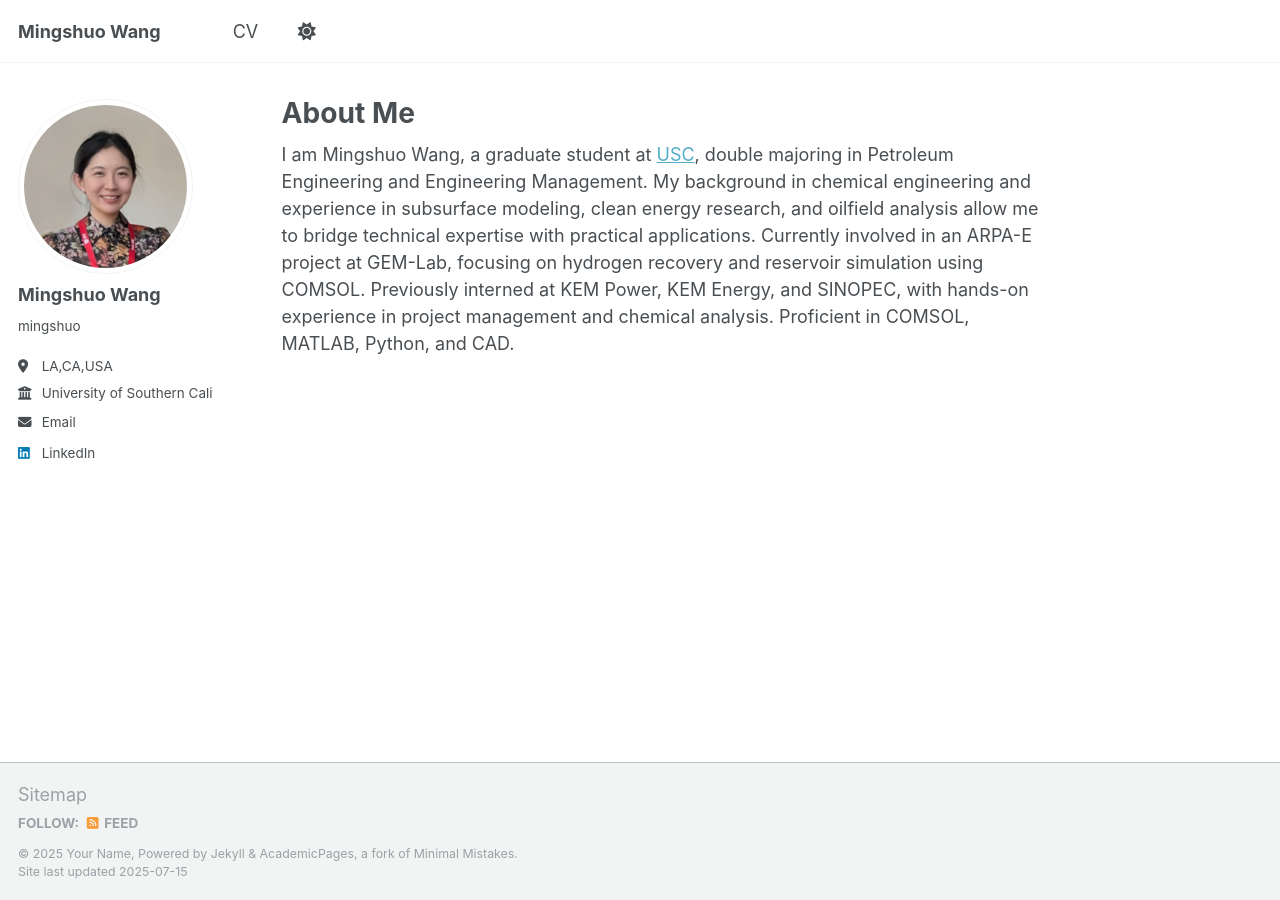
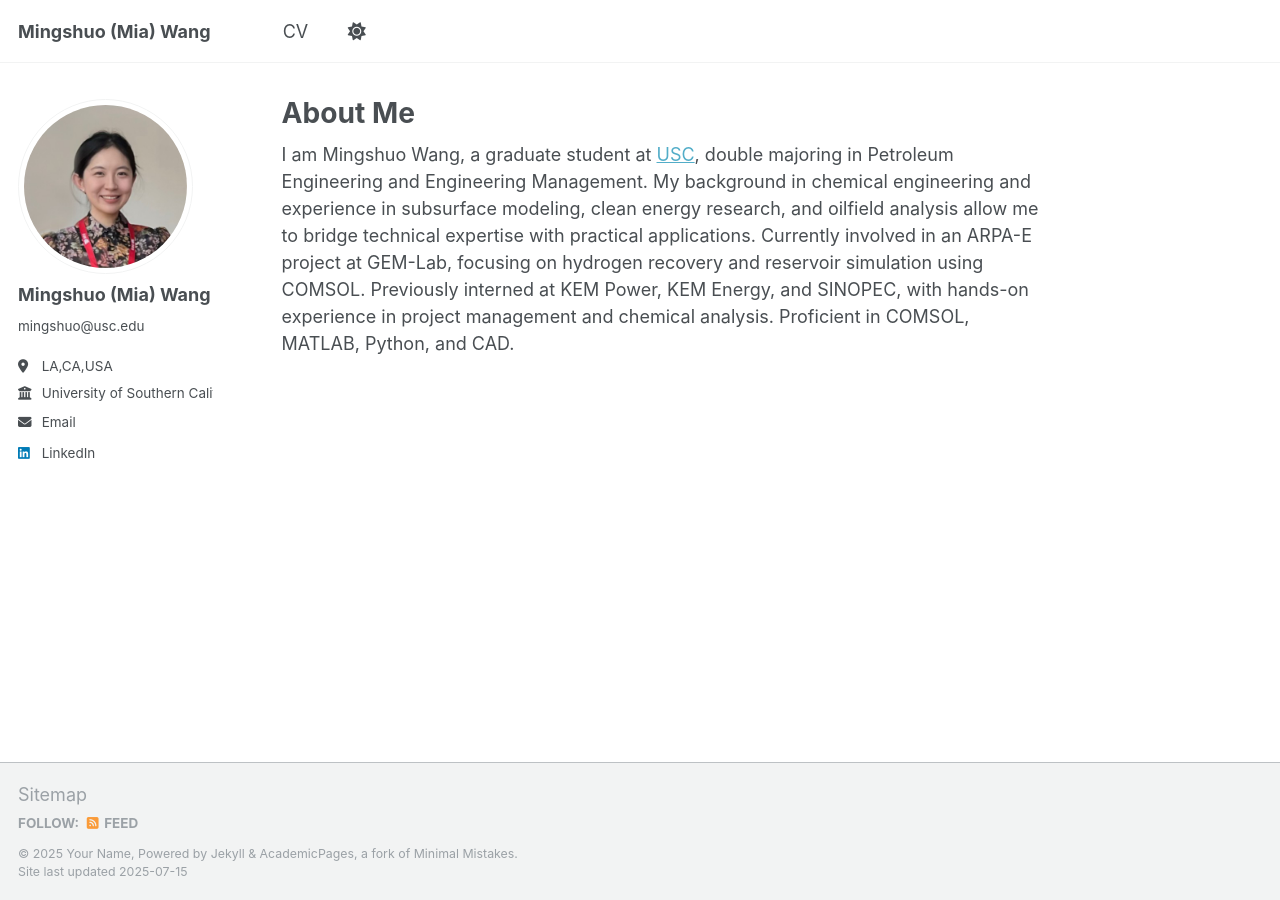
Before and after one commit to Miawang32/Miawang32.github.io, a Jekyll site: the page built from _pages/about.md, in a window 1280 px wide. Built offline with Jekyll 4.4.1, drawn with Linux system fonts in a browser that asks for light colours; a script that is not in the unit is left out.

Commit message:
Update _config.yml

```diff
--- a/_config.yml
+++ b/_config.yml
@@ -9,13 +9,13 @@
 # Basic Site Settings
 locale                   : "en-US"
 site_theme               : "Mingshuo (Mia) Wang"
-title                    : "Mingshuo Wang"
+title                    : "Mingshuo (Mia) Wang"
 title_separator          : "-"
 name                     : &name "Your Name"
 description              : &description "personal description"
 URL                      : "https://miawang32.github.io/"
 baseurl                  : "" # the subpath of your site, e.g. "/blog"
-repository               : "academicpages/academicpages.github.io"
+repository               : #"academicpages/academicpages.github.io"
 
 # Site Author - The following control what appear as part of the author content on the side bar.
 #               If a field is blank the icon and link will not appear, otherwise it will be shown.
@@ -23,9 +23,9 @@ repository               : "academicpages/academicpages.github.io"
 author:
   # Biographic information
   avatar           : "self-photo.png"
-  name             : "Mingshuo Wang"
+  name             : "Mingshuo (Mia) Wang"
   pronouns         : # example: "she/her"
-  bio              : "mingshuo"
+  bio              :  "mingshuo@usc.edu"
   location         : "LA,CA,USA"
   employer         : "University of Southern California"
   URI              : "https://miawang32.github.io/"
@@ -61,7 +61,7 @@ author:
   keybase          : # Username
   instagram        : # Username
   lastfm           : # Username
-  linkedin         : "https://www.linkedin.com/in/mingshuo-wang/"
+  linkedin         : "https://www.linkedin.com/in/mingshuo-wang"
   mastodon         : # URL
   medium           : # URL
   pinterest        : # Username
```
